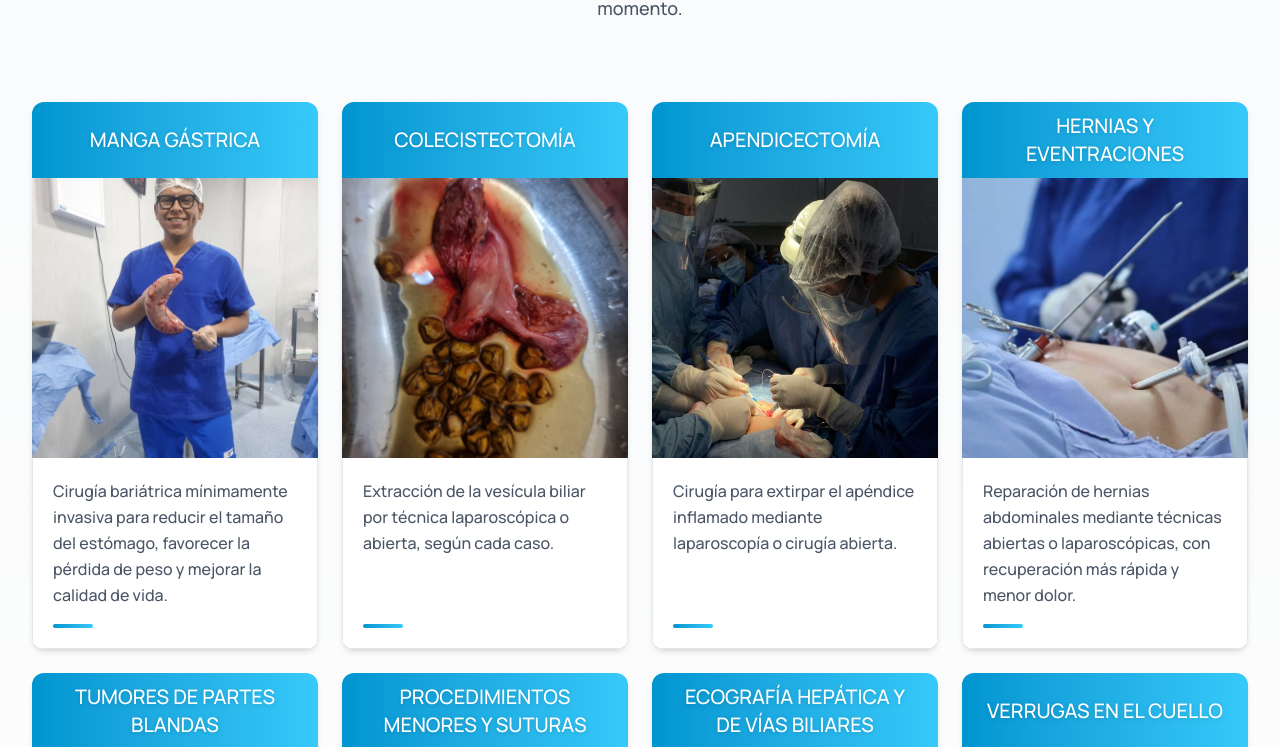
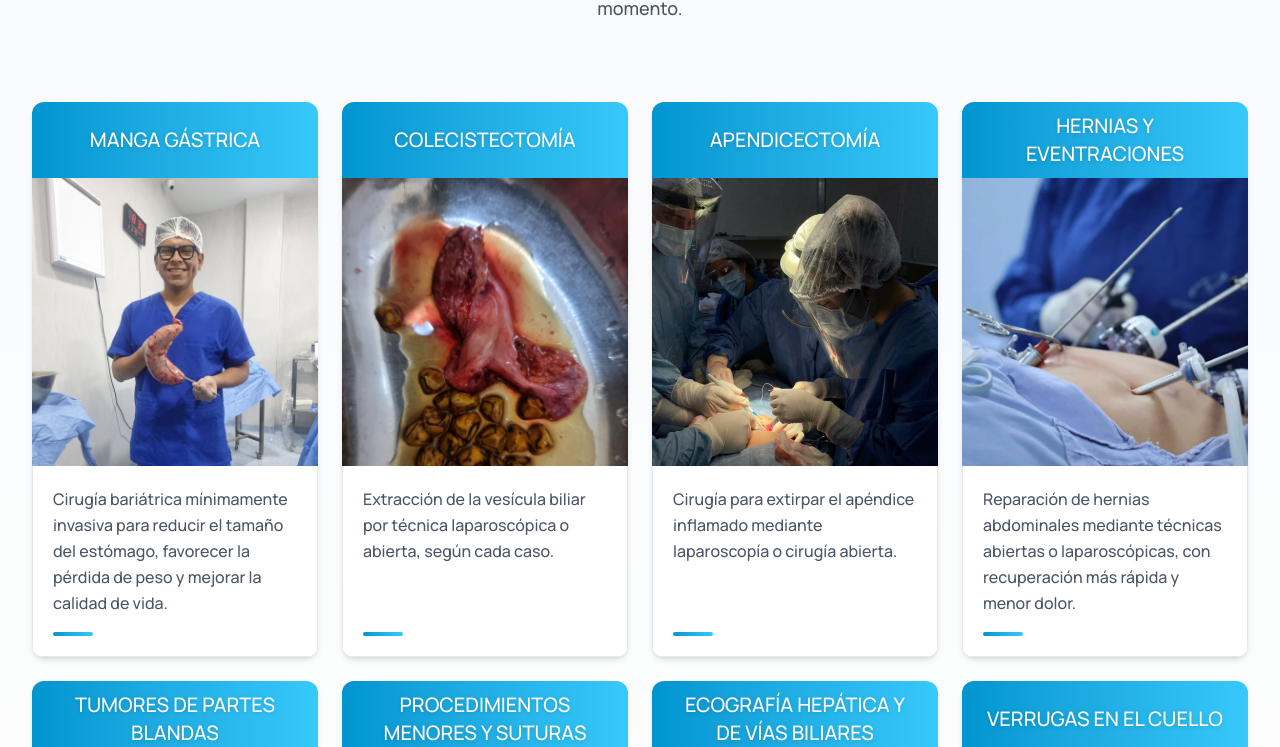
Before and after one commit to DiegoCh6/EspirituJovenAQP, a React (Vite) app: page / in a window 1280 px wide. Shown: the part 1656-2403 px from the top of the page. Built offline with nearby package versions, Linux system fonts and the light colour scheme.

Commit message:
Fix React version and service Card

```diff
--- a/src/components/ServiceCard.jsx
+++ b/src/components/ServiceCard.jsx
@@ -22,13 +22,13 @@ const ServiceCard = ({ service, index }) => {
         </h3>
       </motion.div>
 
-      {/* Image Container - EXACTLY uniform height */}
-      <div className="relative w-full h-[240px] sm:h-[280px] overflow-hidden bg-gray-100 dark:bg-gray-700 flex-shrink-0">
+      {/* Image Container - fixed height, images fill & crop without stretching */}
+      <div className="relative w-full h-60 sm:h-72 overflow-hidden bg-gray-100 dark:bg-gray-700 flex-shrink-0">
         {service.image && (
           <motion.img
             src={service.image}
             alt={service.title}
-            className="absolute top-1/2 left-1/2 w-auto h-full -translate-x-1/2 -translate-y-1/2"
+            className="block w-full h-full object-cover object-center"
             whileHover={{ scale: 1.08 }}
             transition={{ duration: 0.5 }}
           />
```
